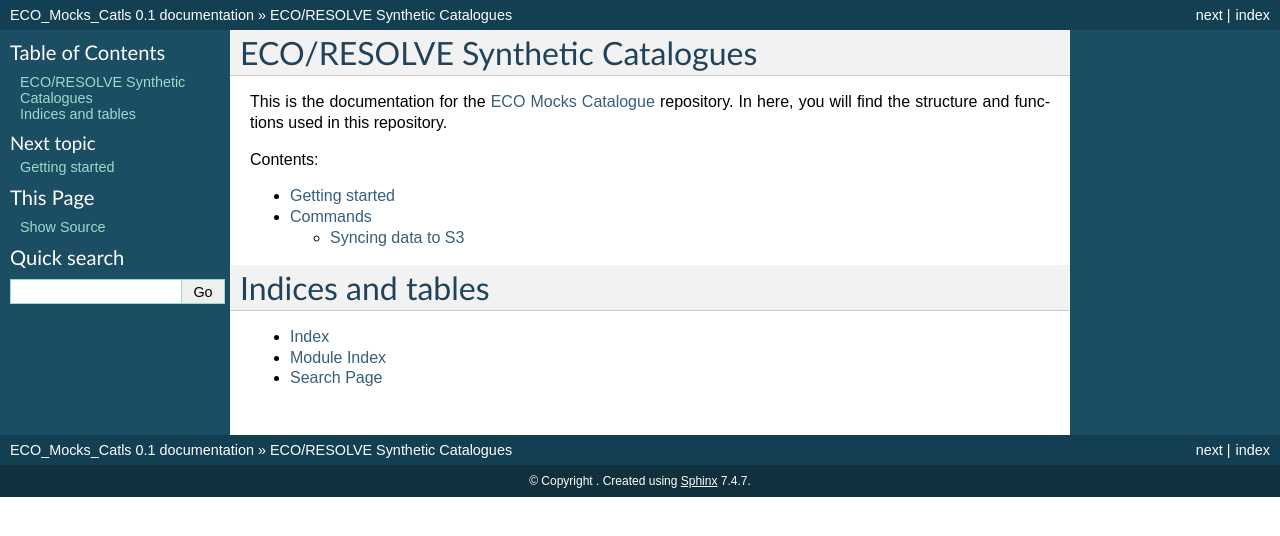
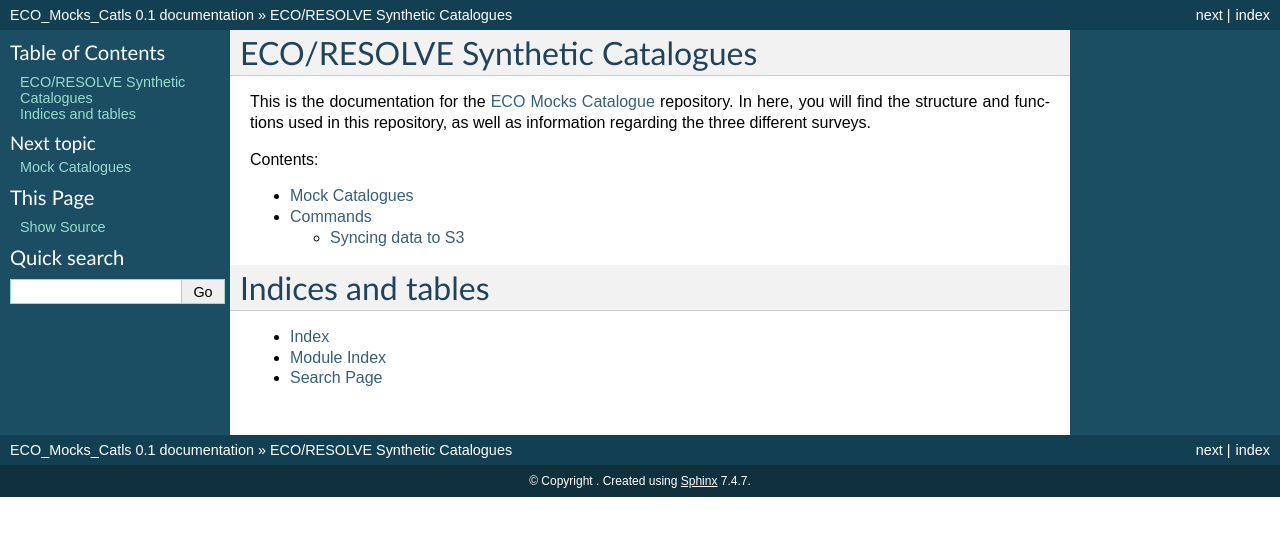
Before and after one commit to MehnaazAsad/ECO_Mocks_Catls_bias, a Sphinx documentation site: the page built from docs/index.rst, in a window 1280 px wide. Shown: the top 536 px of the page. Built offline with Sphinx 7.4.7, drawn with Linux system fonts in a browser that asks for light colours.

Commit message:
Updated 'index.rst'

```diff
--- a/docs/index.rst
+++ b/docs/index.rst
@@ -8,14 +8,15 @@ ECO/RESOLVE Synthetic Catalogues
 This is the documentation for
 the `ECO Mocks Catalogue <https://github.com/vcalderon2009/ECO_Mocks_Catls>`_
 repository. In here, you will find the structure and functions used
-in this repository.
+in this repository, as well as information regarding the three different
+surveys.
 
 Contents:
 
 .. toctree::
    :maxdepth: 2
 
-   getting-started
+   mock_catalogues/mock_catalogues
    commands
 
 
```
